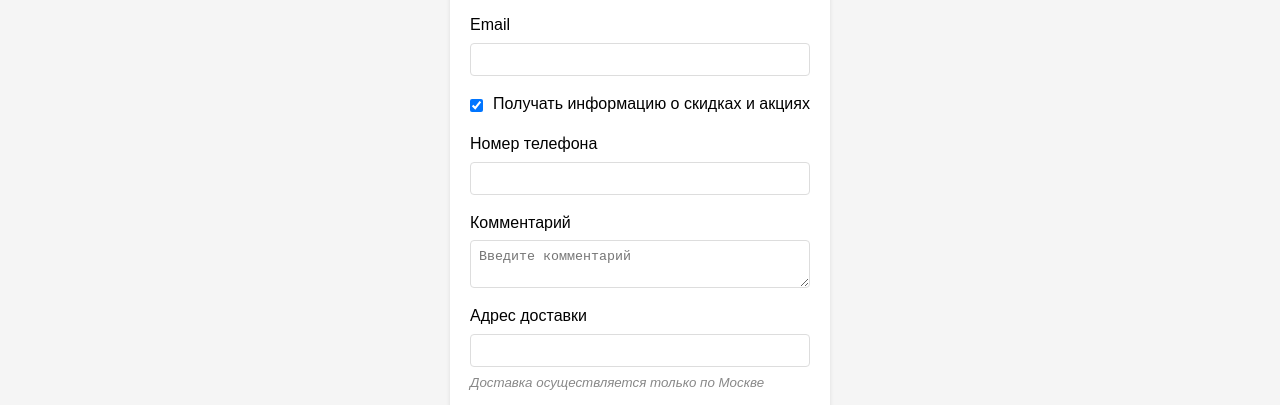
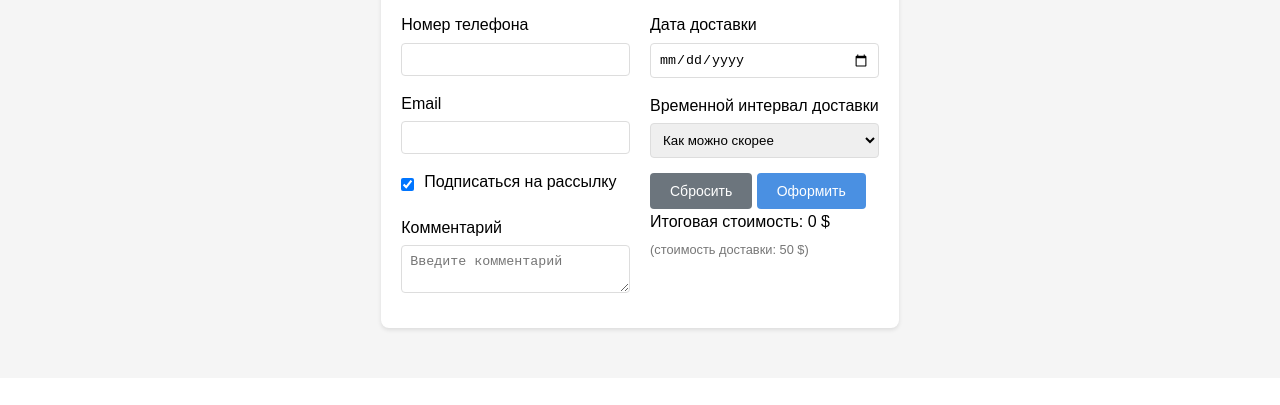
Before and after one commit to Iksolot21/webdev-exam-gusart-231-3212, a plain HTML site: page cart.html in a window 1280 px wide. Shown: the part 289-694 px from the top of the page. Drawn offline with Linux system fonts and the light colour scheme.

Commit message:
fix_style

```diff
--- a/assets/style.css
+++ b/assets/style.css
@@ -226,7 +226,11 @@ body {
 .product-card__price {
     margin-bottom: 15px;
 }
-
+.delivery-price {
+    color: #777; /* Серый цвет */
+    font-size: 0.8em; /* Меньший размер шрифта */
+    margin-top: 5px;
+}
 .product-card__price--old {
     text-decoration: line-through;
     color: #999;
@@ -243,6 +247,43 @@ body {
     margin: 0 auto;
 }
 
+/* assets/style.css */
+.form-grid {
+    display: grid;
+    grid-template-columns: 1fr 1fr; /* Две колонки */
+    gap: 20px; /* Отступ между колонками */
+}
+
+.form-group {
+    margin-bottom: 15px;
+}
+.form-group label {
+    display: block;
+    margin-bottom: 5px;
+}
+.form-grid .delivery-info .form-group,
+.form-grid .customer-info .form-group {
+    width: 100%;
+}
+
+.order-form .form-group {
+    width: 100%;
+}
+
+
+.delivery-info {
+    width: 100%;
+}
+
+.customer-info {
+    width: 100%;
+}
+
+@media (max-width: 768px) {
+    .form-grid {
+        grid-template-columns: 1fr; /* Одна колонка для мобильных */
+    }
+}
 /* Подвал */
 .footer {
     background-color: white;
--- a/cart.html
+++ b/cart.html
@@ -37,9 +37,16 @@
                   <div class="customer-details">
                       <h1 class="page-title">Оформление заказа</h1>
                       <form id="orderForm" class="order-form">
+                        <div class="form-grid">
+                            <div class="customer-info">
                                 <div class="form-group">
                                     <label for="full_name">Имя</label>
                                     <input type="text" id="full_name" name="full_name" required>
+                                </div>
+
+                                <div class="form-group">
+                                  <label for="phone">Номер телефона</label>
+                                  <input type="tel" id="phone" name="phone" required>
                                 </div>
 
                                 <div class="form-group">
@@ -49,45 +56,42 @@
 
                                 <div class="form-group checkbox">
                                     <input type="checkbox" name="subscribe" id="subscribe" checked>
-                              <label for="subscribe">Получать информацию о скидках и акциях</label>
+                                    <label for="subscribe">Подписаться на рассылку</label>
                                 </div>
-
-                          <div class="form-group">
-                              <label for="phone">Номер телефона</label>
-                              <input type="tel" id="phone" name="phone" required>
-                          </div>
-
                                 <div class="form-group">
                                   <label for="comment">Комментарий</label>
                                   <textarea id="comment" class="order-comment" placeholder="Введите комментарий"></textarea>
                                 </div>
-
-                          <div class="form-row">
+                            </div>
+                            <div class="delivery-info">
                                 <div class="form-group">
                                     <label for="delivery_address">Адрес доставки</label>
                                     <input type="text" id="delivery_address" name="delivery_address" required>
-                                  <small><i>Доставка осуществляется только по Москве</i></small>
                                 </div>
                                 <div class="form-group">
                                     <label for="delivery_date">Дата доставки</label>
                                     <input type="date" id="delivery_date" name="delivery_date" required>
                                 </div>
                                 <div class="form-group">
-                                  <label for="delivery_time">Выберите временной интервал доставки</label>
+                                    <label for="delivery_time">Временной интервал доставки</label>
                                     <select name="delivery_time" id="delivery_time" required>
                                         <option value="">Как можно скорее</option>
                                     </select>
                                 </div>
-                          </div>
-
+                                <div class="order-total-container">
                                     <div class="order-total">
-                              <div class="delivery-price">Доставка: 500 ₽</div>
                                         <div class="order-buttons">
                                             <button class="button button--secondary" type="reset" form="orderForm">Сбросить</button>
                                             <button type="submit" class="button button--primary" form="orderForm">Оформить</button>
                                         </div>
-                              <div class="total-price">Итого: <span id="totalPriceDisplay">0</span> ₽</div>
+                                        <div class="total-price">Итоговая стоимость: <span id="totalPriceDisplay">0</span> $</div>
+                                        <div class="delivery-price">(стоимость доставки: 50 $)</div>
                                     </div>
+                                </div>
+                            </div>
+                          </div>
+
+
                       </form>
                   </div>
               </div>
```
Lines whose indentation alone changed are shown as unchanged.
